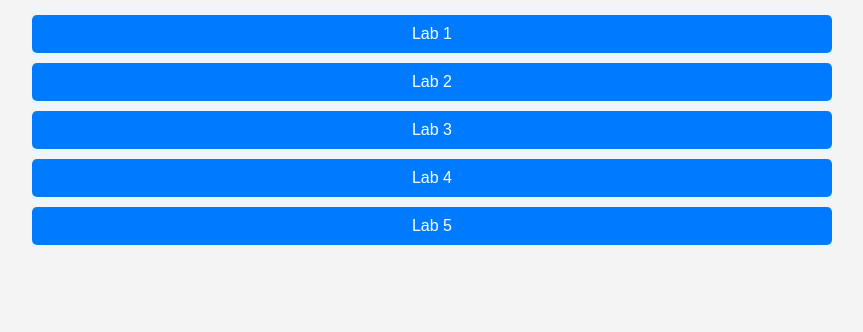
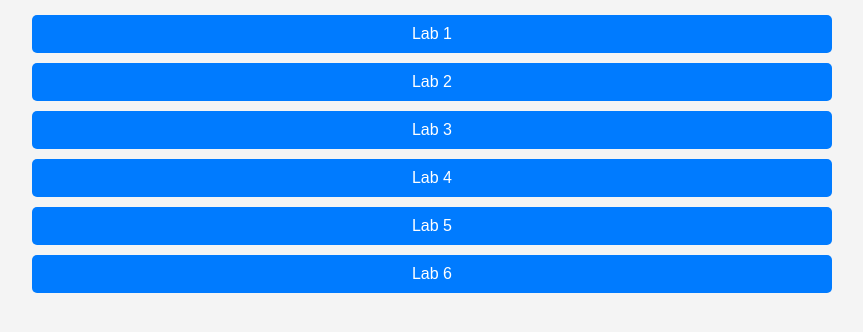
Before and after one commit to astro215/fslab.io, a plain HTML site: page index.html in a window 1280 px wide. Shown: the part 104-436 px from the top of the page, without its empty margins (208-1071 px from the left). Drawn offline with Linux system fonts and the light colour scheme.

Commit message:
Update index.html

```diff
--- a/index.html
+++ b/index.html
@@ -54,7 +54,9 @@
 
         <a href="./4.html">Lab 4</a>
 
-         <a href="./5.html">Lab 5</a>
+        <a href="./5.html">Lab 5</a>
+
+        <a href="">Lab 6</a>
 
     </div>
 </body>
```
